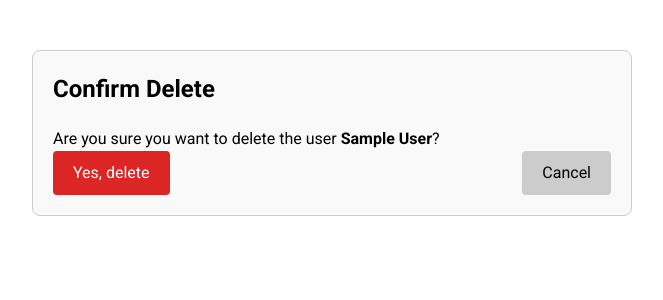
After one commit to Strangahhh/FP_SARAA, a Django app: page /auth/delete_user/1/ in a window 1280 px wide. The commit adds this page. Shown: the top 300 px of the page, without its empty margins (308-971 px from the left). Run offline with Django 4.2, Linux system fonts and the light colour scheme; the visitor is signed in with stand-in values (Sample User, id 1); data comes from the database, SQL or seed files in the repository; some libraries are stand-ins or nearby versions.

Commit message:
Update Management

```diff
--- a/Authentication/forms.py
+++ b/Authentication/forms.py
@@ -21,3 +21,8 @@ class CustomAuthenticationForm(AuthenticationForm):
             else:
                 self.confirm_login_allowed(self.user_cache)
         return self.cleaned_data
+
+class CustomUserForm(forms.ModelForm):
+    class Meta:
+        model = CustomUser
+        fields = ['name', 'email', 'is_staff']
--- /dev/null
+++ b/Authentication/templates/Authentication/user_confirm_delete.html
@@ -0,0 +1,67 @@
+<!DOCTYPE html>
+<html lang="en">
+<head>
+    <meta charset="UTF-8">
+    <meta name="viewport" content="width=device-width, initial-scale=1.0">
+    <title>Confirm Delete</title>
+    {% load static %}
+    <link rel="icon" type="image/x-icon" href="{% static 'ChatHub/icon/favicon-32x32.png' %}">
+    <link href="https://fonts.googleapis.com/css2?family=Roboto:wght@400;700&display=swap" rel="stylesheet">
+    <script src="https://cdn.tailwindcss.com"></script>
+    <style>
+        body {
+            font-family: 'Roboto', sans-serif;
+        }
+
+        .form-container {
+            max-width: 600px;
+            margin: 50px auto;
+            padding: 20px;
+            border: 1px solid #ccc;
+            border-radius: 8px;
+            background-color: #f9f9f9;
+        }
+
+        .form-title {
+            font-size: 24px;
+            font-weight: 700;
+            margin-bottom: 20px;
+        }
+
+        .form-actions {
+            display: flex;
+            justify-content: space-between;
+        }
+
+        .btn {
+            padding: 10px 20px;
+            border: none;
+            border-radius: 4px;
+            cursor: pointer;
+        }
+
+        .btn-primary {
+            background-color: #dc2626;
+            color: white;
+        }
+
+        .btn-secondary {
+            background-color: #ccc;
+            color: black;
+        }
+    </style>
+</head>
+<body>
+    <div class="form-container">
+        <div class="form-title">Confirm Delete</div>
+        <p>Are you sure you want to delete the user <strong>{{ user.name }}</strong>?</p>
+        <form method="post">
+            {% csrf_token %}
+            <div class="form-actions">
+                <button type="submit" class="btn btn-primary">Yes, delete</button>
+                <a href="{% url 'management' %}" class="btn btn-secondary">Cancel</a>
+            </div>
+        </form>
+    </div>
+</body>
+</html>
--- a/Authentication/urls.py
+++ b/Authentication/urls.py
@@ -6,5 +6,8 @@ urlpatterns = [
     path('register/', views.register, name='register'),
     path('login/', views.login_request, name='login'),
     path('logout/', auth_views.LogoutView.as_view(next_page='home'), name='logout'),
-    path('management/', views.management_view, name='management'),
+    path('management/', views.management, name='management'),
+    path('create_user/', views.create_user, name='create_user'),
+    path('update_user/<int:user_id>/', views.update_user, name='update_user'),
+    path('delete_user/<int:user_id>/', views.delete_user, name='delete_user'),
 ]
--- a/Authentication/views.py
+++ b/Authentication/views.py
@@ -1,7 +1,7 @@
 import uuid
-from django.shortcuts import render, redirect
+from django.shortcuts import get_object_or_404, render, redirect
 from ChatHub.models import ChatChannel
-from .forms import RegisterForm, CustomAuthenticationForm
+from .forms import CustomUserForm, RegisterForm, CustomAuthenticationForm
 from django.contrib.auth import login, authenticate
 from .models import CustomUser
 from django.contrib.auth.decorators import user_passes_test
@@ -53,28 +53,56 @@ def login_request(request):
     return render(request, 'Authentication/login.html')
 
 @user_passes_test(superuser_required)
-def management_view(request):
+def management(request):
     chat_channels_back = ChatChannel.objects.filter(user=request.user)
     users = CustomUser.objects.all()
-
     user_data = []
 
     for user in users:
         chat_channels = ChatChannel.objects.filter(user=user)
-        first_chat_channel = chat_channels_back
         chat_count = chat_channels.count()
         user_data.append({
+            'id': user.id,  # Ensure the ID is included
             'name': user.name,
             'email': user.email,
             'chat_count': chat_count,
             'is_staff': user.is_staff,
-            'first_chat_channel': first_chat_channel,
         })
 
-    chat_channels_back = ChatChannel.objects.filter(user=request.user)
     first_chat_channel_back = chat_channels_back.first() if chat_channels_back.exists() else None
 
     return render(request, 'Authentication/management.html', {
         'users': user_data,
         'first_chat_channel_back': first_chat_channel_back,
     })
+
+@user_passes_test(superuser_required)
+def create_user(request):
+    if request.method == 'POST':
+        form = CustomUserForm(request.POST)
+        if form.is_valid():
+            form.save()
+            return redirect('management')
+    else:
+        form = CustomUserForm()
+    return render(request, 'Authentication/user_form.html', {'form': form, 'title': 'Create User'})
+
+@user_passes_test(superuser_required)
+def update_user(request, user_id):
+    user = get_object_or_404(CustomUser, id=user_id)
+    if request.method == 'POST':
+        form = CustomUserForm(request.POST, instance=user)
+        if form.is_valid():
+            form.save()
+            return redirect('management')
+    else:
+        form = CustomUserForm(instance=user)
+    return render(request, 'Authentication/user_form.html', {'form': form, 'title': 'Update User'})
+
+@user_passes_test(superuser_required)
+def delete_user(request, user_id):
+    user = get_object_or_404(CustomUser, id=user_id)
+    if request.method == 'POST':
+        user.delete()
+        return redirect('management')
+    return render(request, 'Authentication/user_confirm_delete.html', {'user': user})
```
Also changed, not shown: Authentication/templates/Authentication/management.html (+12 -6 lines), Authentication/templates/Authentication/user_form.html (added, +91 -0 lines).
